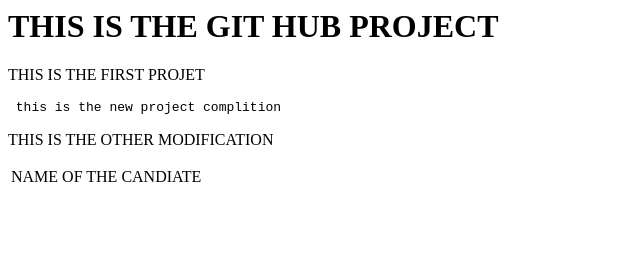
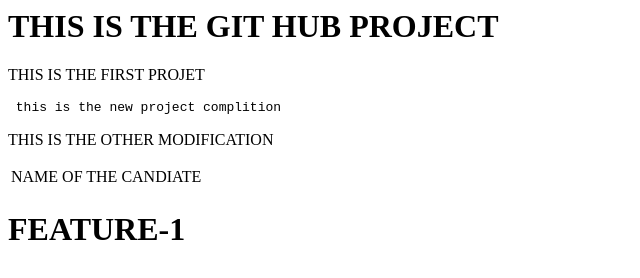
Before and after one commit to rbtechnologies/awesome-repo, a plain HTML site: page index.html in a window 1280 px wide. Shown: the whole page, without its empty margins (0-640 px from the left). Drawn offline with Linux system fonts and the light colour scheme.

Commit message:
THIS IS THE COLINE REP COMMIT

```diff
--- a/index.html
+++ b/index.html
@@ -9,7 +9,7 @@
 <td> NAME OF THE CANDIATE</td>
 </tr>
 </table>
-
+<h1> FEATURE-1</h1>
 
 <body>
 </body>
```
